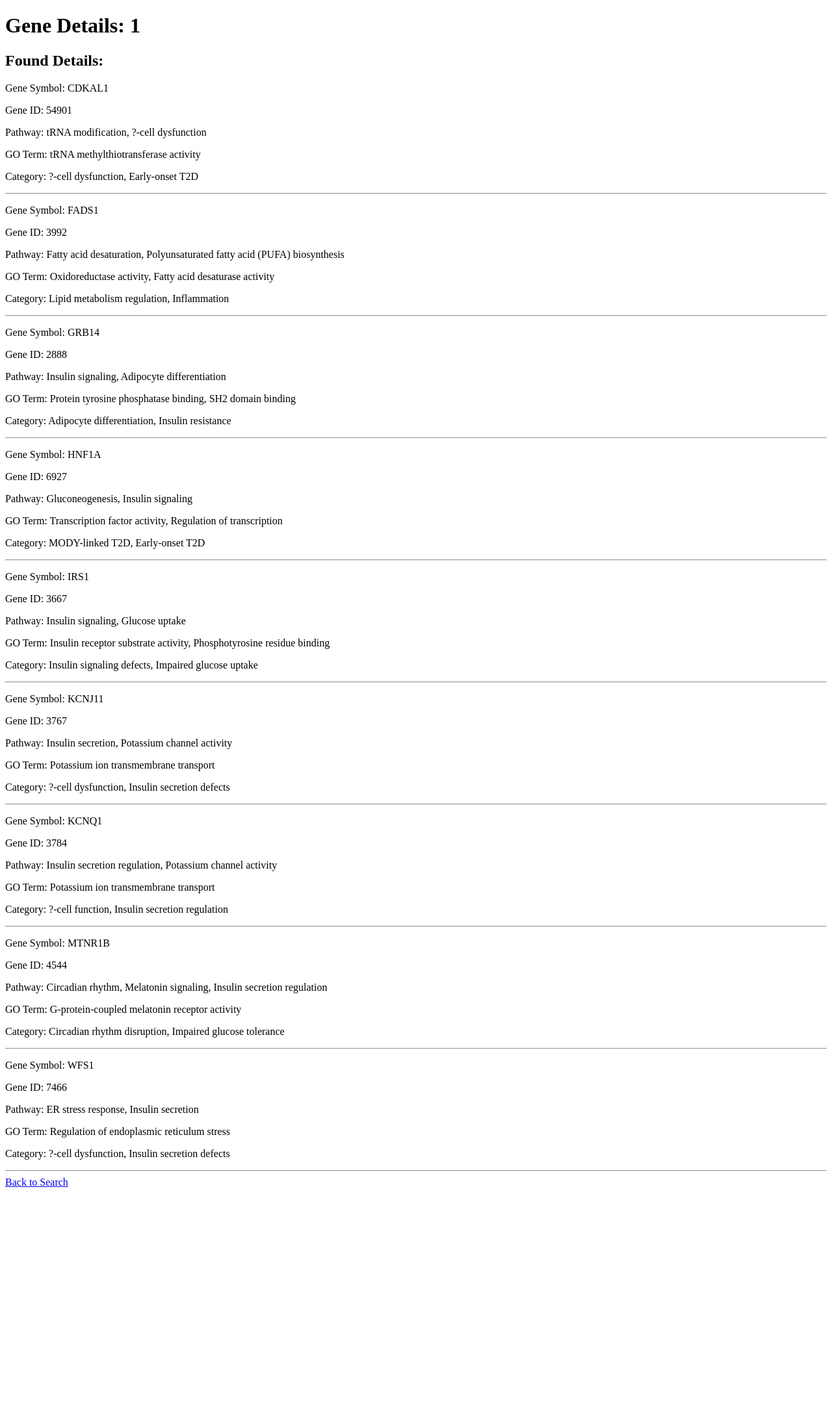
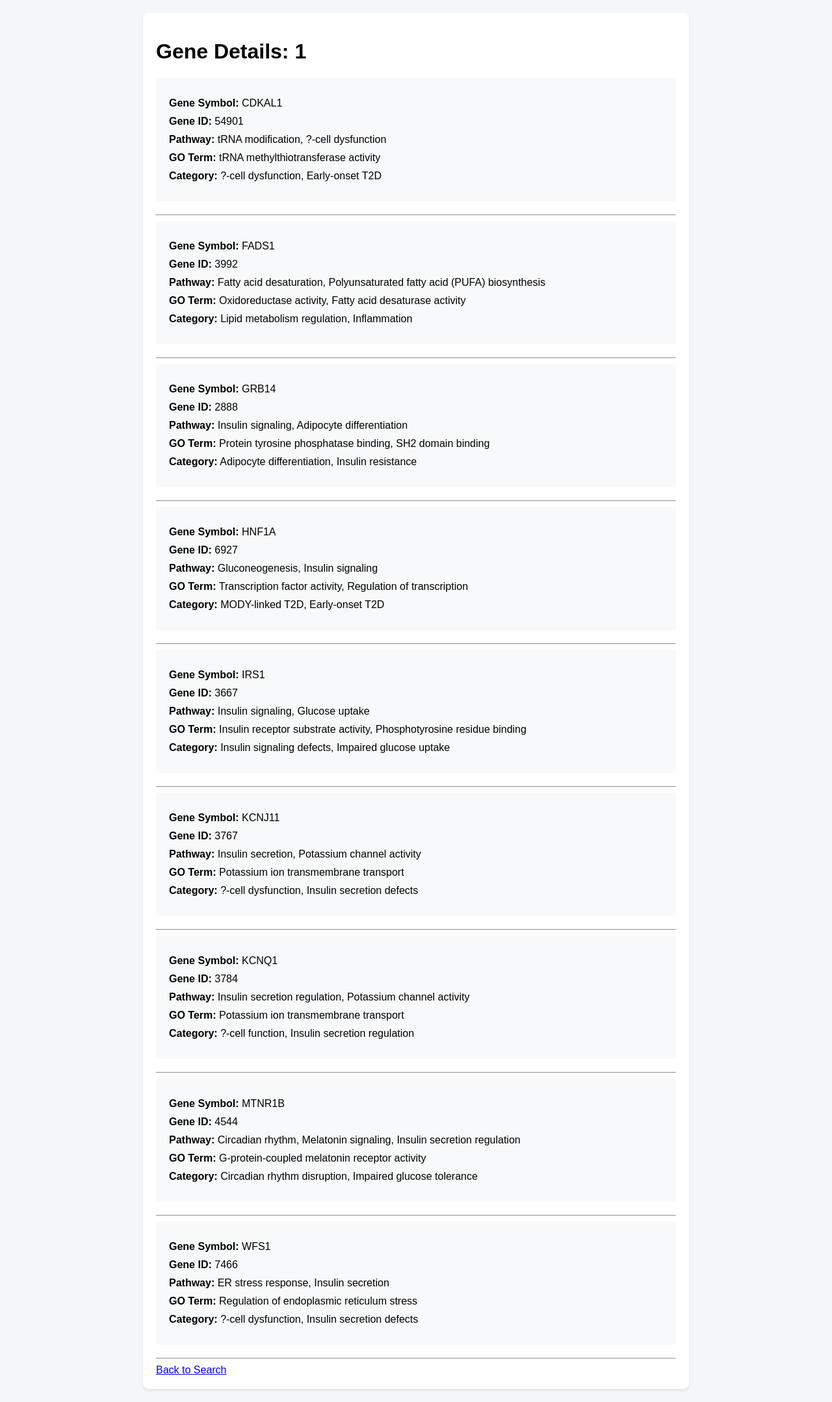
Before and after one commit to japh140/Bioinformatics_Group_Project, a Flask app: page /gene/1 in a window 1280 px wide. Shown: the whole page at 65% size. Before the commit the page ends 1827 px from the top, so only its background shows below. Run offline with Flask 3, Linux system fonts and the light colour scheme; data comes from the database, SQL or seed files in the repository.

Commit message:
Update gene.html
styled it, keeping it consistent with the search and results page

```diff
--- a/app/templates/gene.html
+++ b/app/templates/gene.html
@@ -2,26 +2,31 @@
 <html>
 <head>
     <title>Gene Details: {{ gene_symbol }}</title>
+    <link rel="stylesheet" href="{{ url_for('static', filename='css/styles.css') }}">
 </head>
 <body>
+    <!-- Gene details container styled with .results-container -->
+    <div class="results-container">
         <h1>Gene Details: {{ gene_symbol }}</h1>
 
         {% if gene_info %}
-        <h2>Found Details:</h2>
-        {% for info in gene_info %} <!-- display all rows for the gene symbol -->
-            <div class="gene-info-item">
-                <p>Gene Symbol: {{ info.gene_symbol }}</p>
-                <p>Gene ID: {{ info.gene_id }}</p>
-                <p>Pathway: {{ info.pathway }}</p>
-                <p>GO Term: {{ info.go_term }}</p>
-                <p>Category: {{ info.category }}</p>
+            {% for info in gene_info %}
+                <!-- Gene info item styled with .result-item -->
+                <div class="result-item">
+                    <p><strong>Gene Symbol:</strong> {{ info.gene_symbol }}</p>
+                    <p><strong>Gene ID:</strong> {{ info.gene_id }}</p>
+                    <p><strong>Pathway:</strong> {{ info.pathway }}</p>
+                    <p><strong>GO Term:</strong> {{ info.go_term }}</p>
+                    <p><strong>Category:</strong> {{ info.category }}</p>
                 </div>
-            <hr> <!-- add a line between gene info rows -->
+                <hr>
             {% endfor %}
         {% else %}
             <p>No details found for this gene.</p>
         {% endif %}
 
-    <a href="/">Back to Search</a>
+        <!-- Back link styled with .back-link -->
+        <a href="/" class="back-link">Back to Search</a>
+    </div>
 </body>
 </html>
```
Lines whose indentation alone changed are shown as unchanged.
